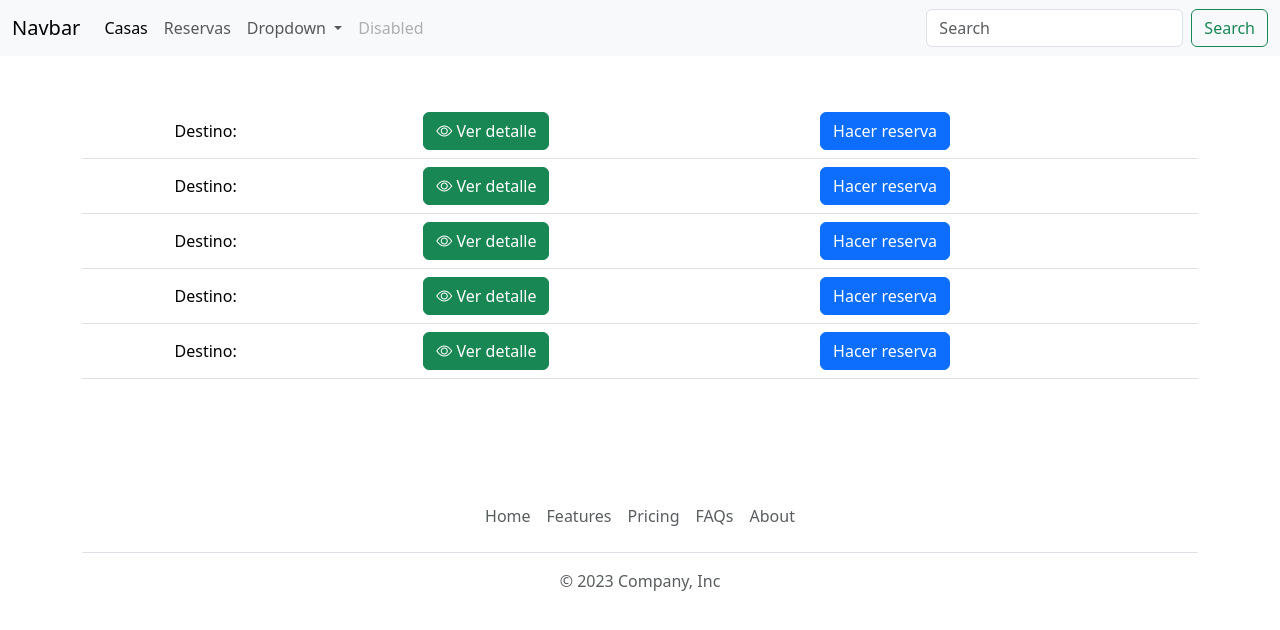
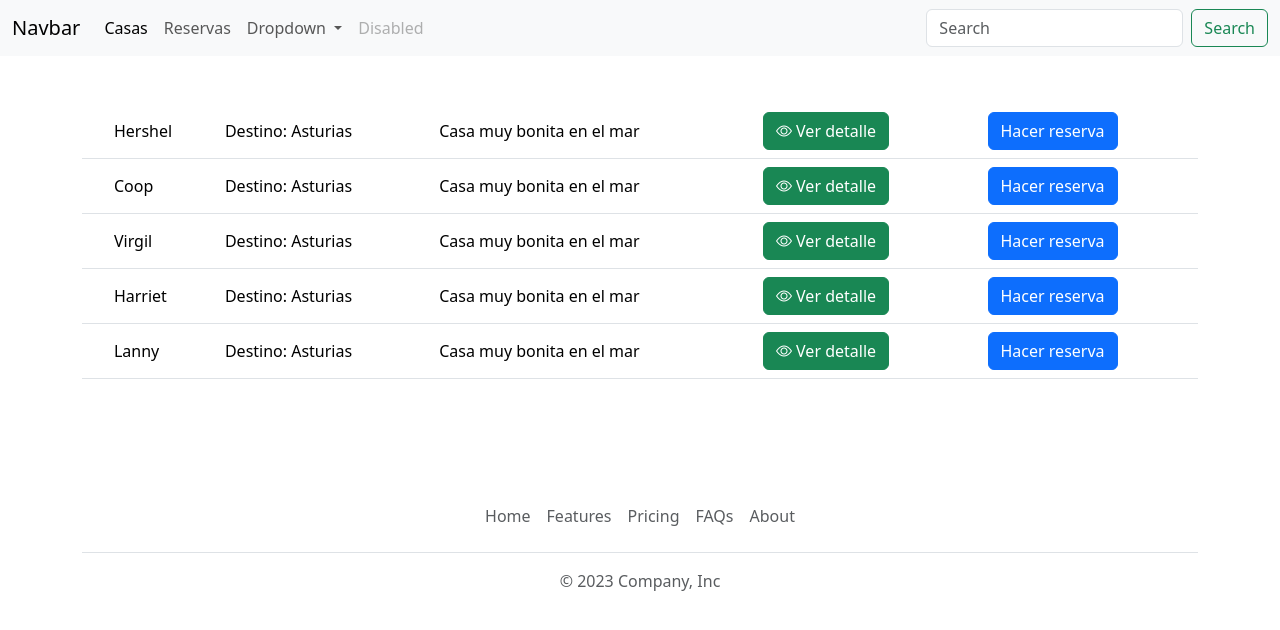
Before and after one commit to almudenadomenech/ANGULAR_GRUPO-5, an Angular app in the folder FRONTED/: page /houses in a window 1280 px wide. Shown: the top 630 px of the page. Built offline with nearby package versions, Linux system fonts and the light colour scheme; data requests are answered from the project's data file.

Commit message:
correcciones house-list

```diff
--- a/FRONTED/src/app/house-list/house-list.component.html
+++ b/FRONTED/src/app/house-list/house-list.component.html
@@ -9,7 +9,7 @@
           @for (house of houses; track house.id) {
           <tr>
             <td>
-              <a [routerLink]="['/casas', house.id, 'detalles']">
+              <a [routerLink]="['/houses', house.id, 'detail']">
                 <img style="max-width: 200px;" [src]="house.fotoUrls" class="img-fluid">
               </a>
 
@@ -17,24 +17,24 @@
 
               </div>
 
-            <td style="vertical-align:middle">{{house.titulo}}</td>
+            <td style="vertical-align:middle">{{house.title}}</td>
 
 
-      <td style="vertical-align:middle">Destino: {{house.destino}}</td>
+      <td style="vertical-align:middle">Destino: {{house.destination}}</td>
 
 
-    <td style="vertical-align:middle">{{house.descripcion}} </td>
+    <td style="vertical-align:middle">{{house.description}} </td>
 
 
 
     <td style="vertical-align:middle">
-      <button type="button" class="btn btn-success me-2" [routerLink]="['/casas', house.id, 'detalles']">
+      <button type="button" class="btn btn-success me-2" [routerLink]="['/houses', house.id, 'detail']">
         <i class="bi bi-eye"></i>
         Ver detalle</button>
 
     </td>
     <td style="vertical-align:middle">
-      <button type="button" class="btn btn-primary" [routerLink]="['/reservas']">
+      <button type="button" class="btn btn-primary" [routerLink]="['/booking']">
 
         Hacer reserva</button>
 
```
